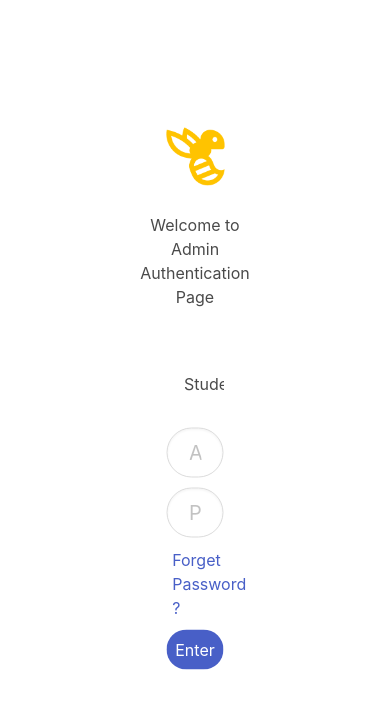
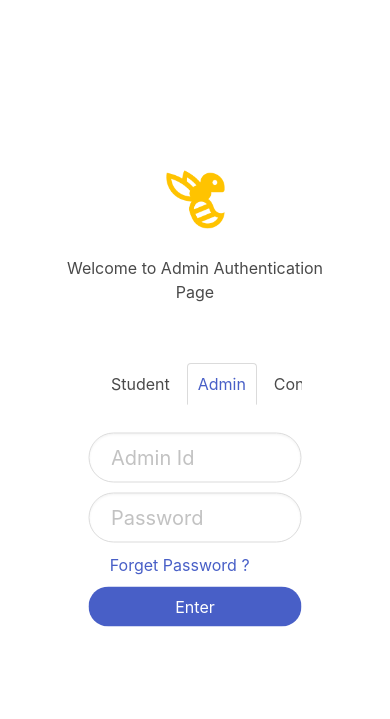
Before and after one commit to burakssen/DatabaseSystems, a Flask app: page /auth/admin in a window 390 px wide. Shown: the top 719 px of the page. Run offline with Flask 2, Linux system fonts and the light colour scheme.

Commit message:
Some style improvements, mobile adaptation

```diff
--- a/static/mymovies.css
+++ b/static/mymovies.css
@@ -35,3 +35,21 @@ h1 {
 .empty-space {
   padding: 5px;
 }
+
+.active {
+  width: 100px;
+}
+
+.tab-padding {
+  padding: 5px;
+}
+
+@media (max-width: 768px) {
+  .auth {
+    width: 70%;
+  }
+
+  .active {
+    width: 70px;
+  }
+}
--- a/templates/authentication.html
+++ b/templates/authentication.html
@@ -3,12 +3,12 @@
 {% block content %}
 
 {% if 'student' == type %}
-{% set activeStudent = 'is-active' %}
+{% set activeStudent = 'is-active active' %}
 {% set activeAtudent = '' %}
 {% endif %}
 
 {% if "admin" == type %}
-{% set activeAdmin = 'is-active' %}
+{% set activeAdmin = 'is-active active' %}
 {% set activeStudent = '' %}
 {% endif %}
 
@@ -21,9 +21,9 @@
             <p>Welcome to {{type.capitalize()}} Authentication Page</p>
         </div>
         <div class="auth-{{type}}">
-            <div class="tabs is-boxed tab-flex">
-                <li class="{{activeStudent}}" style="width:100px;"><a href="{{url_for('auth_page', types = student)}}/student">Student</a></li>
-                <li class="{{activeAdmin}}" style="width:100px;"><a href="{{url_for('auth_page', types = admin)}}/admin">Admin</a></li>
+            <div class="tabs is-boxed tab-padding">
+                <li class="{{activeStudent}}"><a href="{{url_for('auth_page', types = student)}}/student">Student</a></li>
+                <li class="{{activeAdmin}}"><a href="{{url_for('auth_page', types = admin)}}/admin">Admin</a></li>
                 <li><a href="#"> Contact Us </a></li>
             </div>
             <input class="input is-rounded is-medium" type="text" placeholder="{{type.capitalize()}} Id">
```
